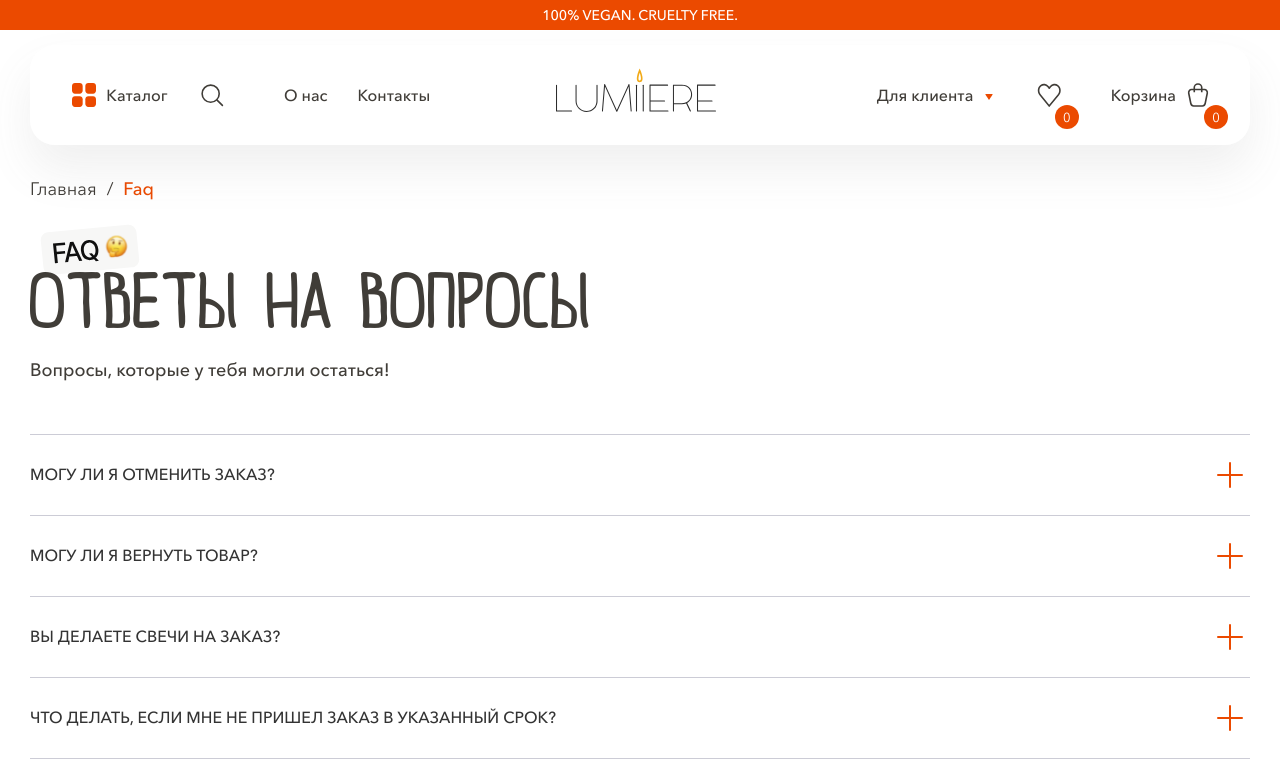
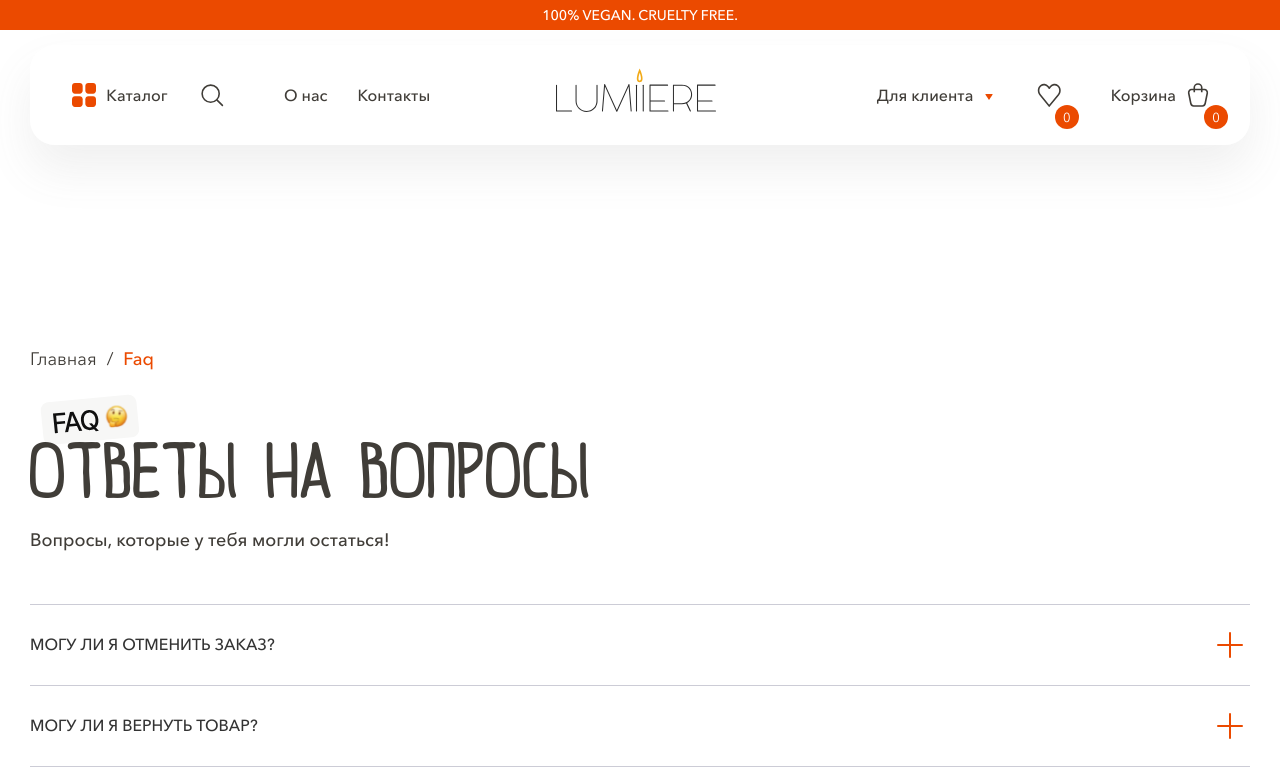
Before and after one commit to suchkovcode/lumiiere-candles, a Vue app: page /faq in a window 1280 px wide. Shown: the top 784 px of the page. Built offline with nearby package versions, Linux system fonts and the light colour scheme.

Commit message:
Update: blobal styles

```diff
--- a/src/styles/_global.scss
+++ b/src/styles/_global.scss
@@ -1,30 +1,29 @@
 .single-page {
-   padding: 20px 20px 60px 20px;
+   padding: 120px 20px 60px 20px;
 
    @include sm {
-      padding: 30px 20px 60px 20px;
+      padding: 170px 20px 60px 20px;
    }
 
    @include md {
-      padding: 30px 30px 100px 30px;
+      padding: 170px 30px 100px 30px;
    }
 
    @include lg {
-      padding: 30px 30px 120px 30px;
+      padding: 180px 30px 120px 30px;
    }
 
    @include xl {
-      padding: 30px 30px 140px 30px;
+      padding: 200px 30px 140px 30px;
    }
 
    @include xxl {
-      padding: 30px 30px 180px 30px;
+      padding: 200px 30px 180px 30px;
    }
 }
 
 #root {
    overflow-x: hidden;
-   height: 100vh;
 }
 
 
```
